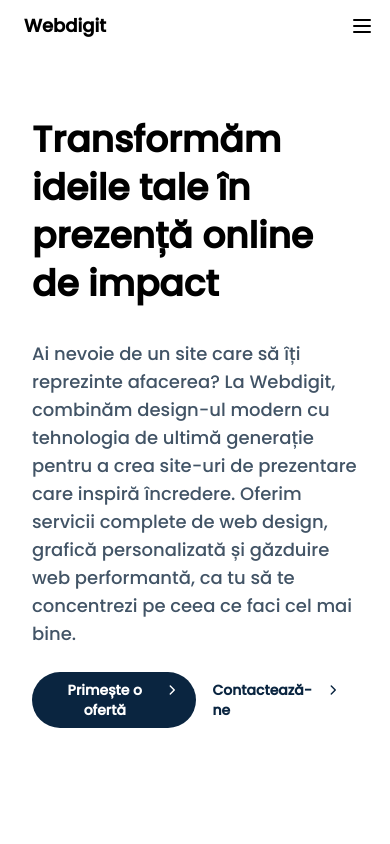
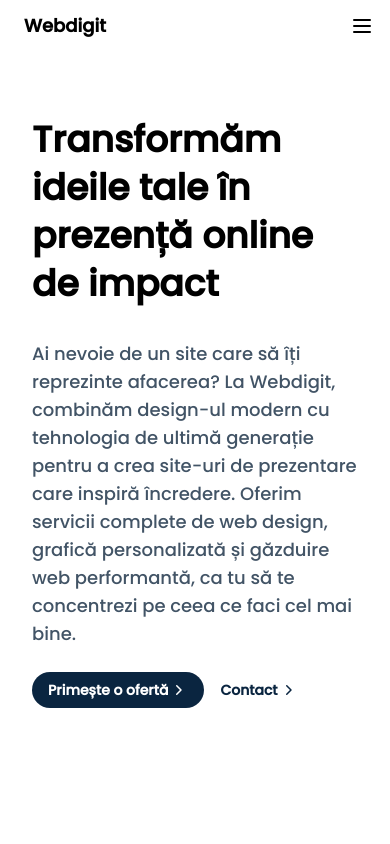
Before and after one commit to lazarelvis/webdigit-it-solutions, a Next.js app: page / in a window 390 px wide. Shown: the top 844 px of the page. Built offline with nearby package versions, Linux system fonts and the light colour scheme.

Commit message:
add href for logare and Cere oferta mobile version and rename to contact button

```diff
--- a/src/app/components/Hero/index.js
+++ b/src/app/components/Hero/index.js
@@ -20,7 +20,7 @@ export default function Hero({ onClick }) {
           <div className="heroButtons flex py-6 sm:py-10">
             <button
               onClick={onClick}
-              className="flex bg-[#0a2540] hover:bg-blue-700 text-white text-sm font-bold py-2 px-4 rounded-full cursor-pointer"
+              className="flex bg-[#0a2540] hover:bg-blue-700 text-white text-sm font-bold py-2 px-4 rounded-full cursor-pointer "
             >
               Primește o ofertă
               <svg
@@ -39,9 +39,9 @@ export default function Hero({ onClick }) {
 
             <Link
               href="/contact"
-              className="flex bg-white hover:bg-indigo-600 hover:text-white text-[#0a2540] text-sm font-bold py-2 px-4 rounded-full"
+              className="flex bg-white hover:bg-indigo-600 hover:text-white text-[#0a2540] text-sm font-bold py-2 px-4 rounded-full "
             >
-              Contactează-ne
+              Contact
               <svg
                 xmlns="http://www.w3.org/2000/svg"
                 viewBox="0 0 20 20"
--- a/src/app/components/Navbar/resizable-navbar-demo.js
+++ b/src/app/components/Navbar/resizable-navbar-demo.js
@@ -88,6 +88,7 @@ export default function NavbarDemo() {
             <div className="flex w-full flex-col gap-4">
               <NavbarButton
                 onClick={() => setIsMobileMenuOpen(false)}
+                href="/logare"
                 variant="primary"
                 className="w-full"
               >
@@ -97,6 +98,7 @@ export default function NavbarDemo() {
                 onClick={() => setIsMobileMenuOpen(false)}
                 variant="primary"
                 className="w-full"
+                href="/contact"
               >
                 Cere Ofertă
               </NavbarButton>
```
Also changed, not shown: 1 other file (tests, documents, lock files or other folders).
